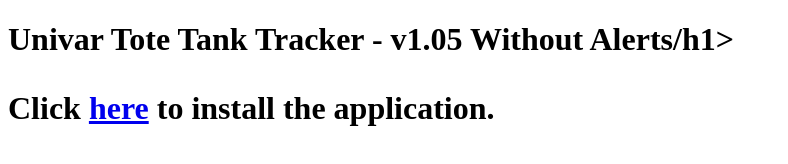
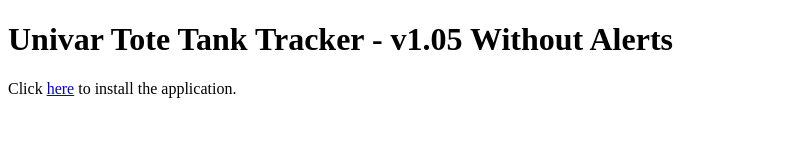
Before and after one commit to ilinkeastcoast/univar, a plain HTML site: page 11/index.html in a window 1280 px wide. Shown: the whole page, without its empty margins (0-788 px from the left). Drawn offline with Linux system fonts and the light colour scheme.

Commit message:
New Witthout Alert2

```diff
--- a/11/index.html
+++ b/11/index.html
@@ -5,7 +5,7 @@
   <title></title>
 </head>
 <body>
-  <h1>Univar Tote Tank Tracker - v1.05 Without Alerts/h1>
+  <h1>Univar Tote Tank Tracker - v1.05 Without Alerts</h1>
   <p>Click <a href="itms-services://?action=download-manifest&url=https://cdn.rawgit.com/ilinkeastcoast/univar/master/11/manifest.plist">here</a> to install the application.</p>
 </body>
 </html>
```
